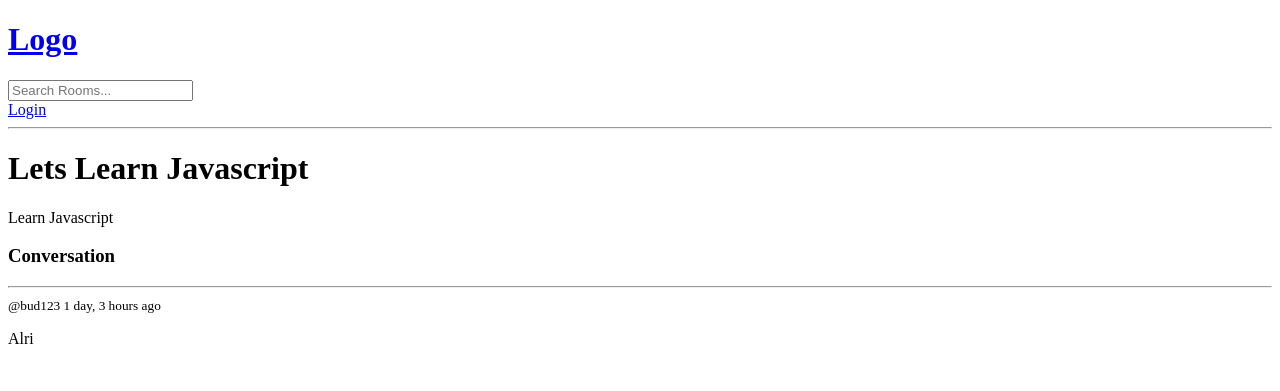
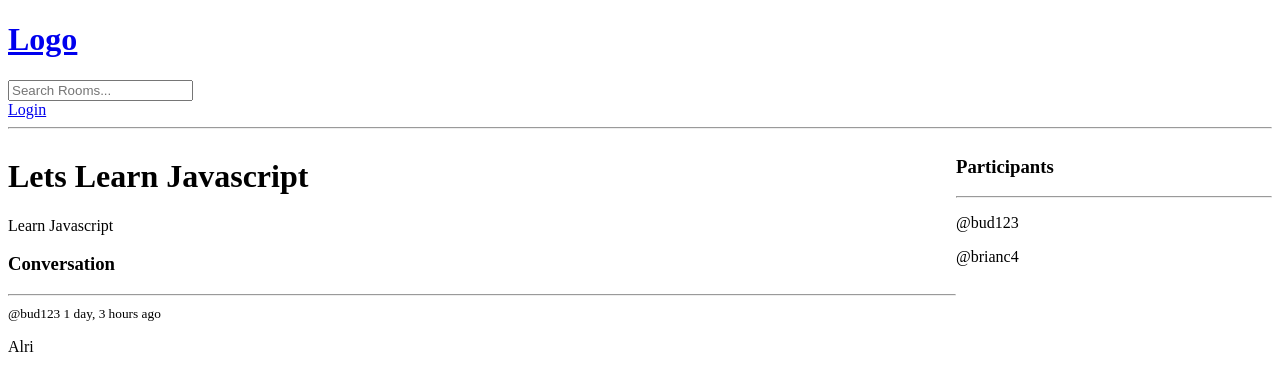
Before and after one commit to Brianconn71/discord-django, a Django app: page /room/1/ in a window 1280 px wide. Shown: the top 391 px of the page. Run offline with Django 3.2, Linux system fonts and the light colour scheme; data comes from the database, SQL or seed files in the repository; both versions use the stored data as it was after the commit.

Commit message:
edit: changed layout of room page to grid and added participants

```diff
--- a/base/models.py
+++ b/base/models.py
@@ -14,7 +14,7 @@ class Room(models.Model):
     topic = models.ForeignKey(Topic, on_delete=models.SET_NULL, null=True)
     name = models.CharField(max_length=200)
     description = models.TextField(null=True, blank=True)
-    # participants =
+    participants = models.ManyToManyField(User, related_name='participants', blank=True)
     updated = models.DateTimeField(auto_now=True)
     created = models.DateTimeField(auto_now_add=True)
 
--- a/base/templates/base/room.html
+++ b/base/templates/base/room.html
@@ -1,6 +1,18 @@
 {% extends 'main.html' %}
 
 {% block content %}
+
+<style>
+    .room-container{
+        display: grid;
+        grid-template-columns: 3fr 1fr;
+    }
+</style>
+
+    <div class="room-container">
+        <div>
+
+
             <h1>{{room.name}}</h1>
 
             <p>{{ room.description }}</p>
@@ -27,4 +39,17 @@
 
             </div>
 
+        </div>
+        <div>
+            <h3>Participants</h3>
+            <hr>
+
+            {% for participant in participants %}
+                <div>
+                    <p>@{{ participant.username }}</p>
+                </div>
+            {% endfor %}
+        </div>
+    </div>
+
 {% endblock %}
--- a/base/views.py
+++ b/base/views.py
@@ -106,6 +106,7 @@ def room(request, pk):
     room = Room.objects.get(id=pk)
     # message_set.all() finds all the children of the parent i.e. all the messages for a room.
     room_messages = room.message_set.all().order_by('-created')
+    participants = room.participants.all()
 
     if request.method == "POST":
         message = Message.objects.create(
@@ -113,9 +114,10 @@ def room(request, pk):
             room=room,
             body=request.POST.get('body')
         )
+        room.participants.add(request.user)
         return redirect('room', pk=room.id)
 
-    context = {'room': room, 'room_messages': room_messages}
+    context = {'room': room, 'room_messages': room_messages, 'participants': participants}
 
     template = 'base/room.html'
 
```
Also changed, not shown: base/migrations/0003_auto_20211024_1751.py (added), db.sqlite3. Lines whose indentation alone changed are shown as unchanged.
